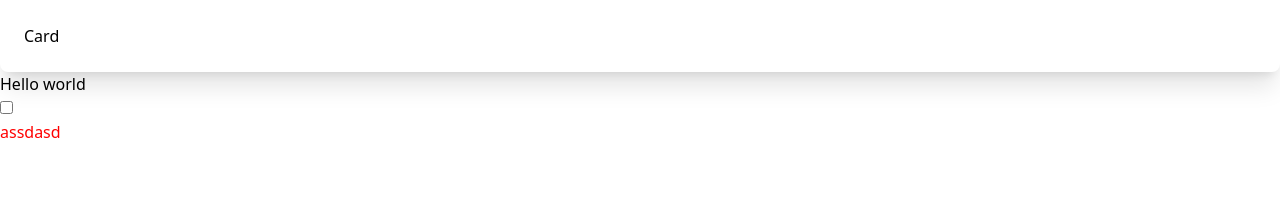
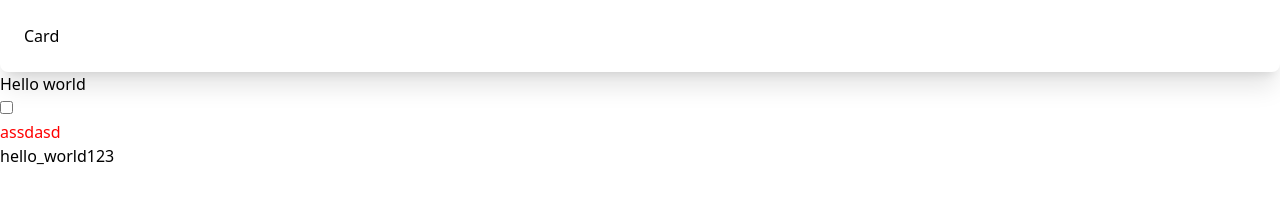
Before and after one commit to token-hub/tailwind-playground, a website: page index.html in a window 1280 px wide. Drawn offline with Linux system fonts and the light colour scheme.

Commit message:
Task 71
Write a div whose ::before content is the literal string hello_world (underscore must NOT become a space)

```diff
--- a/index.html
+++ b/index.html
@@ -16,5 +16,7 @@
         <input type="text" class="caret-amber-500" />
 
         <div class="text-(--brand-color)">assdasd</div>
+
+        <p data="warn" class="before:content-['hello\_world']">123</p>
     </body>
 </html>
```
Also changed, not shown: src/output.css.
